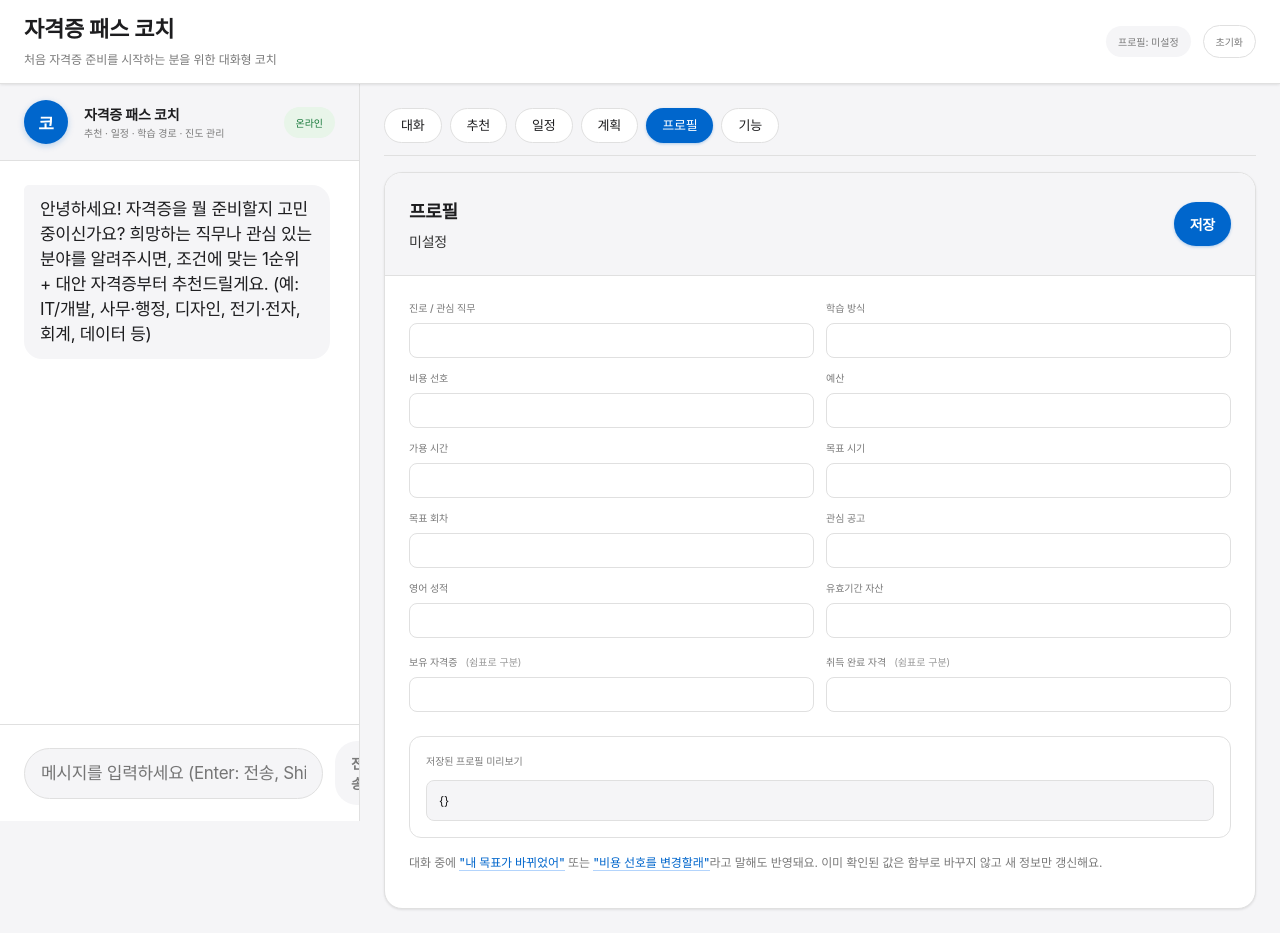
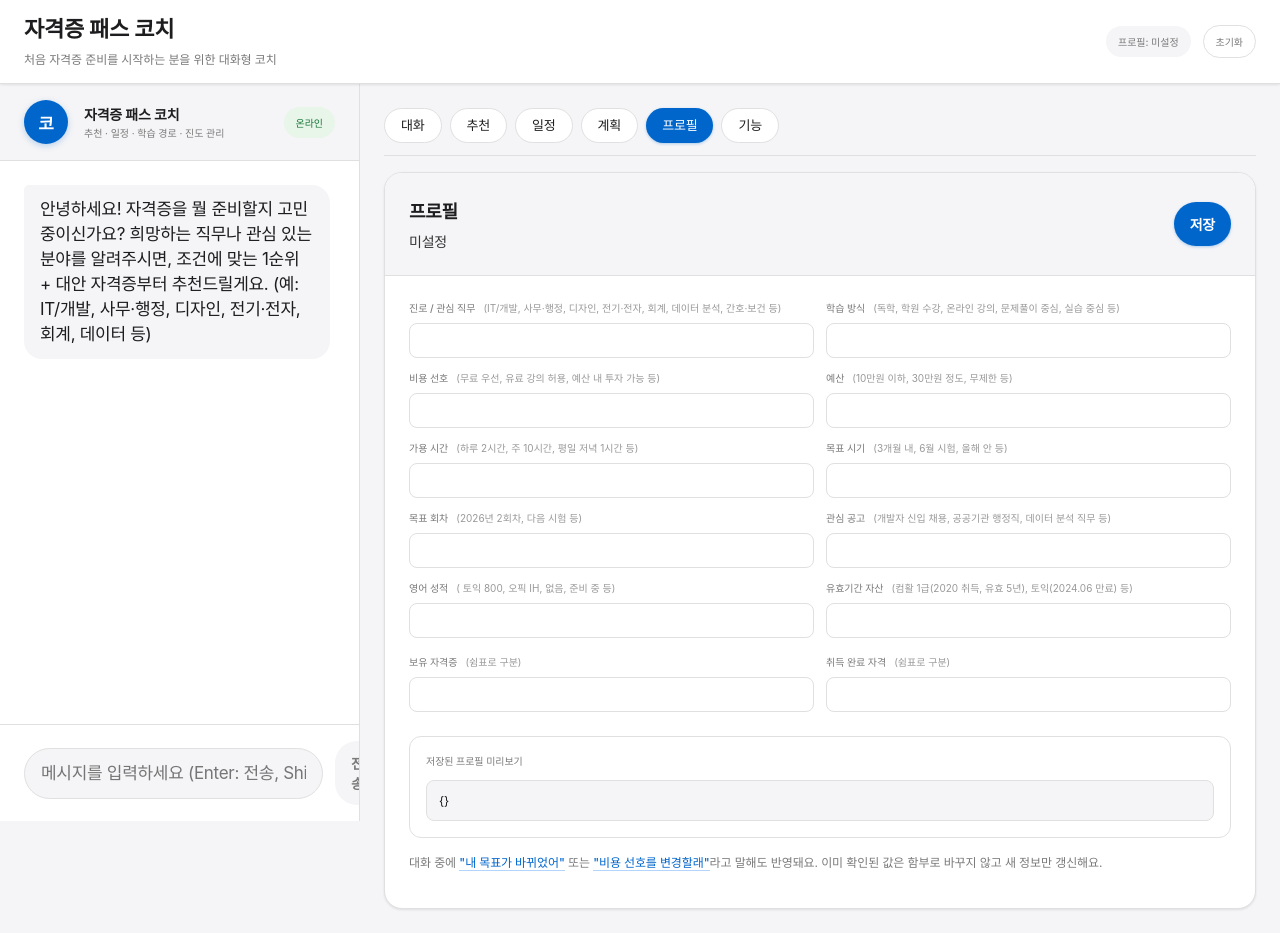
Before and after one commit to jisum653-create/learn-certificate-path-coach, a Next.js app: page / in a window 1280 px wide. Both pictures are taken after a click on the button "프로필". Built offline with nearby package versions, Linux system fonts and the light colour scheme.

Commit message:
UI/UX 개선: 온보딩 배너, 추천 불가 안내 강화, 프로필 필드 예시, 추천 완료 메시지 구체화, 초기화 후 첫 질문 재개

```diff
--- a/app/api/recommend/route.ts
+++ b/app/api/recommend/route.ts
@@ -540,6 +540,7 @@ export async function POST(req: NextRequest) {
       result: null,
       message: '프로필 조건으로는 추천할 자격증이 없어요. 진로·관심공고·가용시간 등을 더 알려주시면 다시 추천할게요.',
       usedInfo: ['프로필 조건 불일치 — 추천 후보 없음'],
+      suggestion: '추천을 다시 받으려면 아래 정보가 도움이 돼요.\n- 진로/관심 직무 (예: IT 개발, 사무·행정, 디자인, 회계, 데이터 분석)\n- 관심 있는 채용 공고 유형이나 기업 (예: 개발자 신입, 공공기관 행정직)\n- 하루/주 가용 시간 (예: 하루 2시간, 주 10시간)\n- 목표 시기 (예: 3개월 내, 올해 안)\n- 학습 방식 선호 (예: 독학, 온라인 강의, 학원)\n- 예산 범위 (예: 10만원 이하, 30만원 정도)\n\n프로필 탭(오른쪽 대시보드)에서 직접 값을 작성하거나, 채팅창에 위 정보를 알려주시면 다시 추천해요.',
     })
   }
 
--- a/app/page.tsx
+++ b/app/page.tsx
@@ -1546,17 +1546,17 @@ function ProfileWidget({ profile, onSave, isMobile }: { profile: Profile; onSave
     setLocal(profile)
   }, [profile])
 
-  const fields: { key: ProfileStringKey; label: string }[] = [
-    { key: '진로', label: '진로 / 관심 직무' },
-    { key: '학습방식', label: '학습 방식' },
-    { key: '비용선호', label: '비용 선호' },
-    { key: '예산', label: '예산' },
-    { key: '가용시간', label: '가용 시간' },
-    { key: '목표시기', label: '목표 시기' },
-    { key: '목표회차', label: '목표 회차' },
-    { key: '관심공고', label: '관심 공고' },
-    { key: '영어성적', label: '영어 성적' },
-    { key: '유효기간자산', label: '유효기간 자산' },
+  const fields: { key: ProfileStringKey; label: string; example?: string }[] = [
+    { key: '진로', label: '진로 / 관심 직무', example: 'IT/개발, 사무·행정, 디자인, 전기·전자, 회계, 데이터 분석, 간호·보건 등' },
+    { key: '학습방식', label: '학습 방식', example: '독학, 학원 수강, 온라인 강의, 문제풀이 중심, 실습 중심 등' },
+    { key: '비용선호', label: '비용 선호', example: '무료 우선, 유료 강의 허용, 예산 내 투자 가능 등' },
+    { key: '예산', label: '예산', example: '10만원 이하, 30만원 정도, 무제한 등' },
+    { key: '가용시간', label: '가용 시간', example: '하루 2시간, 주 10시간, 평일 저녁 1시간 등' },
+    { key: '목표시기', label: '목표 시기', example: '3개월 내, 6월 시험, 올해 안 등' },
+    { key: '목표회차', label: '목표 회차', example: '2026년 2회차, 다음 시험 등' },
+    { key: '관심공고', label: '관심 공고', example: '개발자 신입 채용, 공공기관 행정직, 데이터 분석 직무 등' },
+    { key: '영어성적', label: '영어 성적', example: ' 토익 800, 오픽 IH, 없음, 준비 중 등' },
+    { key: '유효기간자산', label: '유효기간 자산', example: '컴활 1급(2020 취득, 유효 5년), 토익(2024.06 만료) 등' },
   ]
 
   const listFields: { key: ProfileArrayKey; label: string }[] = [
@@ -1701,8 +1701,8 @@ function ProfileWidget({ profile, onSave, isMobile }: { profile: Profile; onSave
   )
 }
 
-// ---------- 프로필 텍스트 필드 ----------
-function ProfileTextField({ field, value, onChange, isMobile }: { field: { key: ProfileStringKey; label: string }; value: string; onChange: (v: string) => void; isMobile?: boolean }) {
+// ---------- 프로필 텍스트 필드 (예시 포함) ----------
+function ProfileTextField({ field, value, onChange, isMobile }: { field: { key: ProfileStringKey; label: string; example?: string }; value: string; onChange: (v: string) => void; isMobile?: boolean }) {
   return (
     <div>
       <label
@@ -1718,6 +1718,11 @@ function ProfileTextField({ field, value, onChange, isMobile }: { field: { key:
         }}
       >
         {field.label}
+        {field.example && (
+          <span style={{ color: tokens.colors.mutedLight, marginLeft: tokens.spacing.xs, fontWeight: 400, textTransform: 'none', letterSpacing: 0 }}>
+            ({field.example})
+          </span>
+        )}
       </label>
       <input
         type="text"
@@ -2400,6 +2405,63 @@ function ChatIcon({ open }: { open: boolean }) {
 }
 
 // ============================================================
+//  OnboardingBanner (첫 방문 기능 안내)
+// ============================================================
+function OnboardingBanner() {
+  return (
+    <div
+      style={{
+        margin: `${tokens.spacing.md}px ${tokens.spacing.lg}px`,
+        padding: `${tokens.spacing.md}px ${tokens.spacing.lg}px`,
+        background: tokens.colors.accentBg,
+        border: '1px solid',
+        borderColor: tokens.colors.accentLight,
+        borderRadius: tokens.radius.md,
+        boxShadow: tokens.shadows.raised,
+      }}
+    >
+      <div
+        style={{
+          fontSize: tokens.type.captionStrong.size,
+          fontWeight: tokens.type.captionStrong.weight,
+          color: tokens.colors.accent,
+          fontFamily: tokens.fonts.family,
+          letterSpacing: tokens.type.captionStrong.tracking,
+          textTransform: 'uppercase',
+          marginBottom: tokens.spacing.sm,
+        }}
+      >
+        💡 사용 방법 안내
+      </div>
+      <p
+        style={{
+          fontSize: tokens.type.bodySmall.size,
+          color: tokens.colors.ink,
+          fontFamily: tokens.fonts.family,
+          letterSpacing: tokens.type.bodySmall.tracking,
+          lineHeight: 1.5,
+          margin: 0,
+        }}
+      >
+        이 서비스는{' '}
+        <strong>좌측 채팅</strong>으로 코치와 대화하고,{' '}
+        <strong>오른쪽 대시보드</strong>에서 추천 결과·시험 일정·학습 계획을 확인하는 구조예요.
+        <br /><br />
+        ① 좌측 채팅창에 희망 직무나 관심 분야를 입력하면 조건에 맞는 자격증을 추천해요.
+        <br />
+        ② 추천 후 오른쪽 <strong>추천 탭</strong>에서 1순위+대안+학습 경로를 확인할 수 있어요.
+        <br />
+        ③ <strong>프로필 탭</strong>에서 학습 방식·비용·예산·가용 시간·관심 공고를 직접 입력할 수 있어요.
+        <br />
+        ④ 대화 중 <strong>"정보처리기사 일정 알려줘"</strong>처럼 물으면 시험 일정을 공식에서 가져와요.
+        <br />
+        ⑤ <strong>"준비 시작할래"</strong>라고 말하면 주차별 학습 계획이 만들어져요.
+      </p>
+    </div>
+  )
+}
+
+// ============================================================
 //  MAIN PAGE
 // ============================================================
 export default function Home() {
@@ -2465,11 +2527,20 @@ export default function Home() {
         if (res.profileUpdate) {
           setProfile(prev => ({ ...prev, ...res.profileUpdate }))
         }
-      } else if (res.recommendation) {
-        setRec(res.recommendation)
-        const ok = profile.저장동의 !== true
-        if (ok) setShownConsent(true)
-        setMessages(prev => [...prev, { role: 'bot', text: '자격증 추천을 준비했어요. 아래 대시보드에서 결과를 확인할 수 있어요.', meta: 'done' }])
+      } else if (res.type === 'recommend') {
+        if (res.recommendation) {
+          setRec(res.recommendation)
+          const ok = profile.저장동의 !== true
+          if (ok) setShownConsent(true)
+          setMessages(prev => [...prev, { role: 'bot', text: '자격증 추천을 준비했어요. 오른쪽 대시보드의 추천 탭을 클릭하면 결과를 확인할 수 있어요.', meta: 'done' }])
+          setMessages(prev => [...prev, { role: 'bot', text: '추천 결과가 도움이 되셨나요? 더 자세히 알고 싶은 자격증이 있으면 말씀해 주세요. 아니면 다른 자격증도 비교해볼 수 있어요. 준비 시작을 원하시면 "정보처리기사 준비 시작할래"처럼 말씀해 주세요.', meta: 'next' }])
+        } else {
+          // 추천 불가 케이스: suggestion 표시
+          const replyText = res.suggestion
+            ? `${res.message}\n\n${res.suggestion}`
+            : res.message || '추천할 자격증이 없어요. 더 정보를 알려주시면 다시 추천할게요.'
+          setMessages(prev => [...prev, { role: 'bot', text: replyText, meta: 'reply' }])
+        }
       } else if (res.schedule) {
         setSchedule(res.schedule)
         setMessages(prev => [...prev, { role: 'bot', text: '공식 시험 일정 정보를 가져왔어요. 아래 일정 탭에서 확인해요.', meta: 'done' }])
@@ -2497,7 +2568,10 @@ export default function Home() {
       } else if (res.type === 'calendar') {
         setMessages(prev => [...prev, { role: 'bot', text: res.message || '캘린더 등록 상태를 확인했어요.', meta: 'done' }])
       } else {
-        setMessages(prev => [...prev, { role: 'bot', text: res.message || res.text || '알겠어요. 더 필요한 정보가 있으면 알려드릴게요.', meta: 'reply' }])
+        const replyText = res.suggestion
+          ? `${res.message}\n\n${res.suggestion}`
+          : (res.message || res.text || '알겠어요. 더 필요한 정보가 있으면 알려드릴게요.')
+        setMessages(prev => [...prev, { role: 'bot', text: replyText, meta: 'reply' }])
       }
     } catch (e) {
       setMessages(prev => [...prev, { role: 'bot', text: '일시적 오류가 발생했어요. 다시 시도해 주세요.', meta: 'error' }])
@@ -2674,7 +2748,7 @@ export default function Home() {
               setSchedule(null)
               setPlan(null)
               setMessages([])
-              setMessages(prev => [...prev, { role: 'bot', text: '프로필과 대화 기록이 초기화되었어요. 처음부터 다시 시작할 수 있어요.', meta: 'reset' }])
+              setMessages(prev => [...prev, { role: 'bot', text: '프로필과 대화 기록이 초기화되었어요. 처음부터 다시 시작할게요. 희망하는 직무나 관심 있는 분야를 알려주시면 자격증을 추천해 드릴게요.', meta: 'reset' }])
             }}
             style={{
               fontSize: tokens.type.micro.size,
@@ -2827,6 +2901,9 @@ export default function Home() {
                 minHeight: 320,
               }}
             >
+              {messages.length === 0 && (
+                <OnboardingBanner />
+              )}
               {messages.length === 0 && (
                 <div
                   style={{
```
